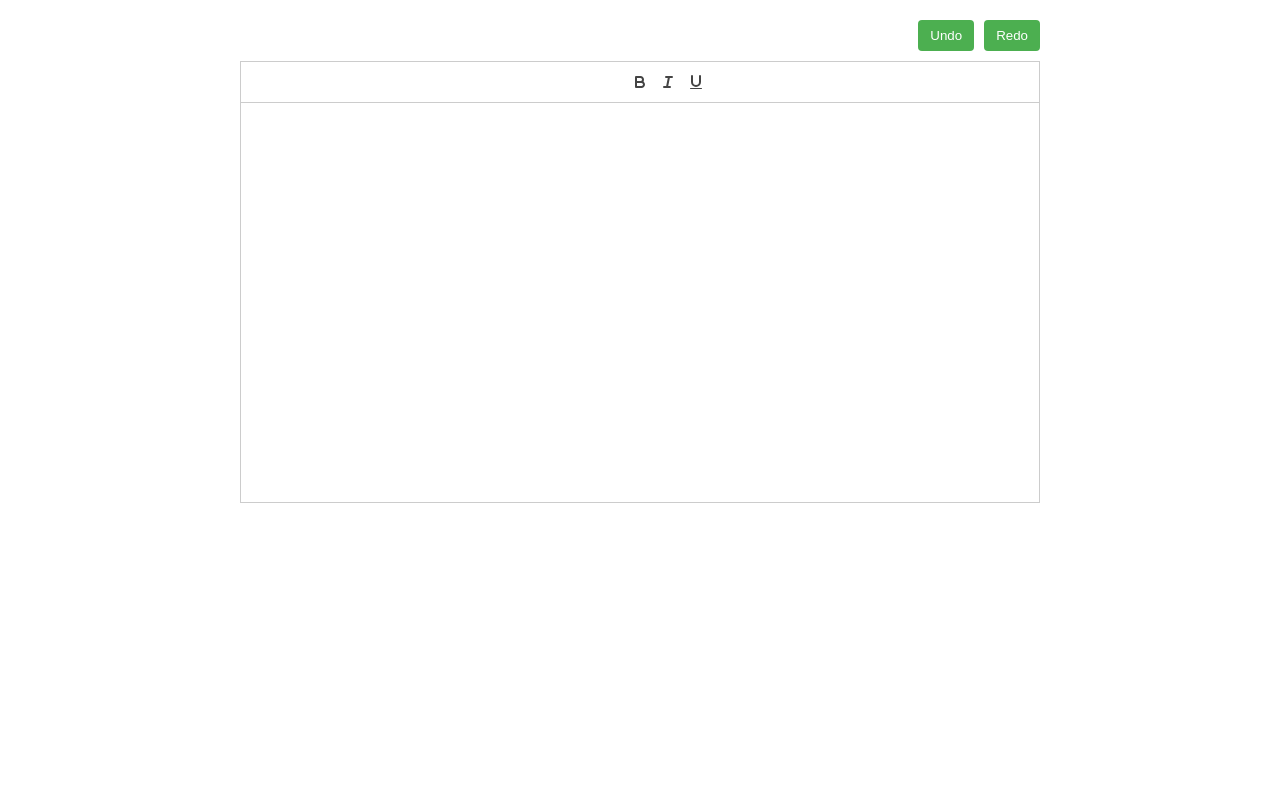
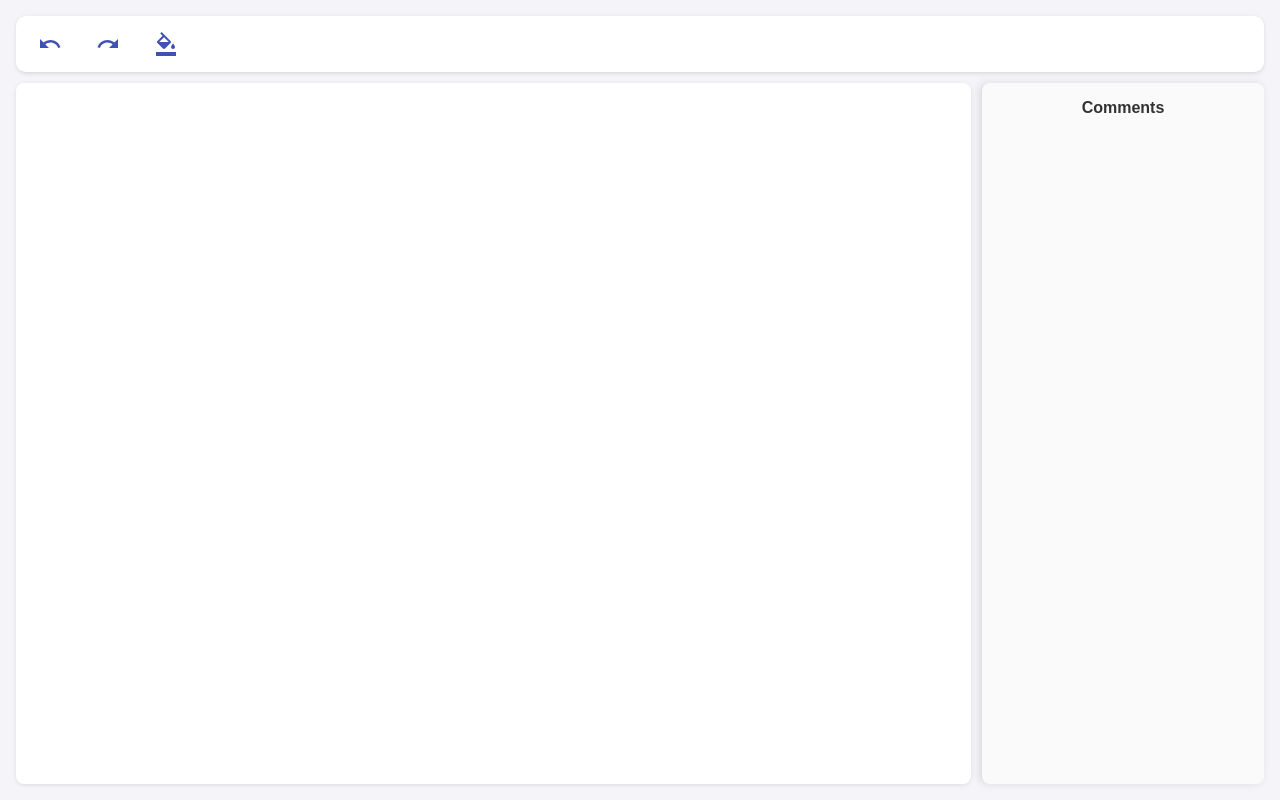
Before and after one commit to mfvicky/editor-task, a React (Create React App) app: page / in a window 1280 px wide. Built offline with nearby package versions, Linux system fonts and the light colour scheme.

Commit message:
editor inline and comment functionality

```diff
--- a/package.json
+++ b/package.json
@@ -5,6 +5,7 @@
   "dependencies": {
     "@emotion/react": "^11.13.3",
     "@emotion/styled": "^11.13.0",
+    "@mui/icons-material": "^6.0.2",
     "@mui/material": "^6.0.2",
     "@testing-library/jest-dom": "^5.17.0",
     "@testing-library/react": "^13.4.0",
--- a/src/components/QuillEditor.css
+++ b/src/components/QuillEditor.css
@@ -1,60 +1,154 @@
-.editor-container {
-    position: relative;
-    padding: 20px;
-    max-width: 800px;
-    margin: 0 auto;
+/* General Styling for the Editor Container */
+.ql-toolbar.ql-snow {
+    display: none;
 }
 
+.ql-container.ql-snow {
+    border: 0;
+}
+
+.editor-container {
+    display: flex;
+    flex-direction: column;
+    width: 100%;
+    height: 100vh;
+    background-color: #f4f4f9;
+    font-family: "Arial", sans-serif;
+    padding: 16px;
+    box-sizing: border-box;
+}
+
+/* Custom Toolbar Styling */
 .custom-toolbar {
     display: flex;
-    justify-content: flex-end;
+    justify-content: flex-start;
+    padding: 10px;
+    background-color: white;
+    border-bottom: 1px solid #e0e0e0;
+    box-shadow: 0 1px 4px rgba(0, 0, 0, 0.1);
+    border-radius: 10px;
     margin-bottom: 10px;
 }
 
 .custom-toolbar button {
-    margin-left: 10px;
-    background-color: #4CAF50;
-    color: white;
+    margin-right: 10px;
+    padding: 6px 12px;
     border: none;
-    padding: 8px 12px;
+    border-radius: 4px;
+    background-color: #ffffff;
+    color: #3f51b5;
     cursor: pointer;
-    border-radius: 4px;
+    transition: background-color 0.2s ease;
 }
 
 .custom-toolbar button:hover {
-    background-color: #45a049;
+    background-color: #f0f0f0;
 }
 
-  .custom-quill {
-    height: 400px;
+/* Editor Content Area Styling */
+.editor-and-comments {
+    display: flex;
+    flex: 1;
+    height: 100%;
+    position: relative;
 }
 
+/* Styling for Quill Editor */
+.custom-quill {
+    flex: 1;
+    padding: 16px;
+    background-color: white;
+    box-shadow: 0 1px 4px rgba(0, 0, 0, 0.1);
+    border-radius: 8px;
+    min-height: 500px;
+}
+
+/* Inline Toolbar (Bold, Rate Slider, Comment) */
 .inline-toolbar {
-    position: absolute;
-    top: 10px;
-    left: 10px;
-    background-color: #fff;
-    border: 1px solid #ddd;
+    display: flex;
     padding: 8px;
-    box-shadow: 0 4px 8px rgba(0, 0, 0, 0.1);
-    display: flex;
-    gap: 10px;
-    align-items: center;
+    background-color: #ffffff;
+    border-radius: 4px;
+    box-shadow: 0 2px 8px rgba(0, 0, 0, 0.1);
+    z-index: 100;
 }
 
 .inline-toolbar button {
-    background-color: #f4f4f4;
-    padding: 5px;
+    margin-right: 8px;
+    padding: 6px 12px;
     border: none;
+    border-radius: 4px;
+    background-color: #3f51b5;
+    color: white;
     cursor: pointer;
-    border-radius: 3px;
+    transition: background-color 0.2s ease;
+}
+
+.inline-toolbar button:hover {
+    margin-right: 8px;
+    padding: 6px 12px;
+    border: none;
+    border-radius: 4px;
+    background-color: #4e5cad;
+    color: white;
+    cursor: pointer;
+    transition: background-color 0.2s ease;
 }
 
 .inline-toolbar button.active {
-    background-color: #007bff;
-    color: white;
+    background-color: #283593;
 }
 
 .inline-toolbar input[type="range"] {
-    width: 100px;
+    margin-left: 8px;
+    vertical-align: middle;
 }
+
+.inline-toolbar label {
+    display: flex;
+    align-items: center;
+    color: #333;
+}
+
+.inline-toolbar input {
+    margin-left: 8px;
+}
+
+/* Sidebar for Comments */
+.comment-sidebar {
+    margin-left: 10px;
+    border-radius: 8px;
+    width: 250px;
+    padding: 16px;
+    background-color: #fafafa;
+    border-left: 1px solid #e0e0e0;
+    box-shadow: -2px 0 8px rgba(0, 0, 0, 0.1);
+    overflow-y: auto;
+}
+
+.comment-sidebar h3 {
+    margin-top: 0;
+    font-size: 16px;
+    color: #333;
+}
+
+.comment-sidebar ul {
+    list-style: none;
+    padding: 0;
+}
+
+.comment-sidebar li {
+    margin-bottom: 12px;
+    padding: 10px;
+    background-color: #f9f9f9;
+    border-radius: 6px;
+    box-shadow: 0 1px 4px rgba(0, 0, 0, 0.1);
+}
+
+.comment-sidebar strong {
+    font-weight: bold;
+}
+
+.comment-sidebar li:hover {
+    background-color: #f1f1f1;
+}
--- a/src/components/QuillEditor.jsx
+++ b/src/components/QuillEditor.jsx
@@ -2,12 +2,19 @@ import React, { useRef, useState, useEffect } from "react";
 import ReactQuill from "react-quill";
 import "react-quill/dist/quill.snow.css";
 import "./QuillEditor.css";
+import UndoIcon from '@mui/icons-material/Undo';
+import RedoIcon from '@mui/icons-material/Redo';
+import FormatBoldIcon from '@mui/icons-material/FormatBold';
+import FormatItalicIcon from '@mui/icons-material/FormatItalic';
+import FormatUnderlinedIcon from '@mui/icons-material/FormatUnderlined';
+import CommentIcon from '@mui/icons-material/Comment';
+import FormatColorFillIcon from '@mui/icons-material/FormatColorFill'; // Highlight icon
+import Slider from '@mui/material/Slider';
+import IconButton from '@mui/material/IconButton';
 
-// Custom Undo/Redo
 const CustomUndoRedo = (editor) => {
   const toolbar = editor.getModule("toolbar");
 
-  // Check if the toolbar module exists
   if (toolbar) {
     toolbar.addHandler("undo", () => {
       editor.history.undo();
@@ -26,20 +33,37 @@ const QuillEditor = () => {
   const quillRef = useRef(null);
   const [selectedRange, setSelectedRange] = useState(null);
   const [isBold, setIsBold] = useState(false);
+  const [isItalic, setIsItalic] = useState(false);
+  const [isUnderline, setIsUnderline] = useState(false);
   const [rateValue, setRateValue] = useState(50); // default value for slider
-  console.log(rateValue,"ratevalue", editorContent)
-  // Set Undo/Redo custom buttons
+  const [selectedColor, setSelectedColor] = useState(`hsl(50, 100%, 50%)`);
+  const [toolbarPosition, setToolbarPosition] = useState({ top: 0, left: 0 });
+  const [isToolbarVisible, setIsToolbarVisible] = useState(false);
+  const [comments, setComments] = useState([]);
+
+
   useEffect(() => {
     const editor = quillRef.current.getEditor();
     CustomUndoRedo(editor);
 
     editor.on("selection-change", (range) => {
+      if (range && range.length > 0) {
+        const bounds = editor.getBounds(range.index);
+        const toolbarTop = bounds.top + bounds.height + 20; // 20px below the selected text
+        const toolbarLeft = bounds.left;
+        setToolbarPosition({ top: toolbarTop, left: toolbarLeft });
+        setIsToolbarVisible(true);
         setSelectedRange(range);
+      } else {
+        setIsToolbarVisible(false);
+        setSelectedRange(null);
+      }
     });
 
-    // Check if the selected text is bold
     editor.on("text-change", () => {
       setIsBold(editor.getFormat().bold || false);
+      setIsItalic(editor.getFormat().italic || false);
+      setIsUnderline(editor.getFormat().underline || false);
     });
   }, []);
 
@@ -48,28 +72,64 @@ const QuillEditor = () => {
     editor.format("bold", !isBold);
   };
 
+  const handleItalic = () => {
+    const editor = quillRef.current.getEditor();
+    editor.format("italic", !isItalic);
+  };
+
+  const handleUnderline = () => {
+    const editor = quillRef.current.getEditor();
+    editor.format("underline", !isUnderline);
+  };
+
   const handleRateChange = (e) => {
     const editor = quillRef.current.getEditor();
-    const color = `hsl(${e.target.value}, 100%, 50%)`; // Using HSL to generate colors based on slider
+    const color = `hsl(${e.target.value}, 100%, 50%)`;
     editor.formatText(selectedRange.index, selectedRange.length, "background", color);
     setRateValue(e.target.value);
+    setSelectedColor(color);
+  };
+
+  const handleHighlight = () => {
+    const editor = quillRef.current.getEditor();
+    if (selectedRange) {
+      editor.formatText(selectedRange.index, selectedRange.length, "background", selectedColor);
+    }
   };
 
   const handleComment = () => {
     const comment = prompt("Add a comment:");
-    if (comment) {
-      console.log(`Comment added: ${comment}`);
-      // Handle comment logic (optional UI or backend)
+    if (comment && selectedRange) {
+      const editor = quillRef.current.getEditor();
+      const selectedText = editor.getText(selectedRange.index, selectedRange.length);
+      const color = `hsl(${rateValue}, 100%, 50%)`;
+      editor.formatText(selectedRange.index, selectedRange.length, "background", color);
+
+      const newComment = {
+        text: selectedText,
+        comment,
+        range: selectedRange,
+      };
+
+      setComments((prevComments) => [...prevComments, newComment]);
     }
   };
 
   return (
     <div className="editor-container">
       <div className="custom-toolbar">
-        <button onClick={() => quillRef.current.getEditor().history.undo()}>Undo</button>
-        <button onClick={() => quillRef.current.getEditor().history.redo()}>Redo</button>
+        <IconButton onClick={() => quillRef.current.getEditor().history.undo()}>
+          <UndoIcon />
+        </IconButton>
+        <IconButton onClick={() => quillRef.current.getEditor().history.redo()}>
+          <RedoIcon />
+        </IconButton>
+        <IconButton onClick={handleHighlight}>
+          <FormatColorFillIcon />
+        </IconButton>
       </div>
 
+      <div className="editor-and-comments">
         <ReactQuill
           ref={quillRef}
           value={editorContent}
@@ -77,7 +137,6 @@ const QuillEditor = () => {
           modules={{
             toolbar: [
               [{ undo: "Undo" }, { redo: "Redo" }],
-            ["bold", "italic", "underline"],
             ],
             history: {
               delay: 2000,
@@ -88,24 +147,69 @@ const QuillEditor = () => {
           className="custom-quill"
         />
 
-      {selectedRange && (
-        <div className="inline-toolbar">
-          <button onClick={handleBold} className={isBold ? "active" : ""}>
-            Bold
-          </button>
-          <label>
+        {isToolbarVisible && (
+          <div
+            className="inline-toolbar"
+            style={{
+              top: `${toolbarPosition.top}px`,
+              left: `${toolbarPosition.left}px`,
+              position: "absolute",
+            }}
+          >
+            <IconButton onClick={handleBold} className={isBold ? "active" : ""}>
+              <FormatBoldIcon />
+            </IconButton>
+            <IconButton onClick={handleItalic} className={isItalic ? "active" : ""}>
+              <FormatItalicIcon />
+            </IconButton>
+            <IconButton onClick={handleUnderline} className={isUnderline ? "active" : ""}>
+              <FormatUnderlinedIcon />
+            </IconButton>
+
+            <label style={{ marginLeft: '10px' }}>
               Rate:
-            <input
-              type="range"
-              min="0"
-              max="100"
+              <Slider
+                min={0}
+                max={100}
                 value={rateValue}
                 onChange={handleRateChange}
+                style={{ width: '100px', marginLeft: '10px' }}
               />
             </label>
-          <button onClick={handleComment}>Comment</button>
+
+            <div
+              className="color-preview"
+              style={{
+                backgroundColor: selectedColor,
+                width: "20px",
+                height: "20px",
+                borderRadius: "50%",
+                display: "inline-block",
+                marginLeft: "10px",
+                marginRight: "10px",
+                marginTop: "4px"
+              }}
+            ></div>
+
+            <IconButton onClick={handleComment}>
+              <CommentIcon />
+            </IconButton>
           </div>
         )}
+
+        <div className="comment-sidebar">
+          <h3>Comments</h3>
+          <ul>
+            {comments.map((comment, index) => (
+              <li key={index}>
+                <strong>Text:</strong> {comment.text}
+                <br />
+                <strong>Comment:</strong> {comment.comment}
+              </li>
+            ))}
+          </ul>
+        </div>
+      </div>
     </div>
   );
 };
```
Also changed, not shown: 1 other file (tests, documents, lock files or other folders). Lines whose indentation alone changed are shown as unchanged.
